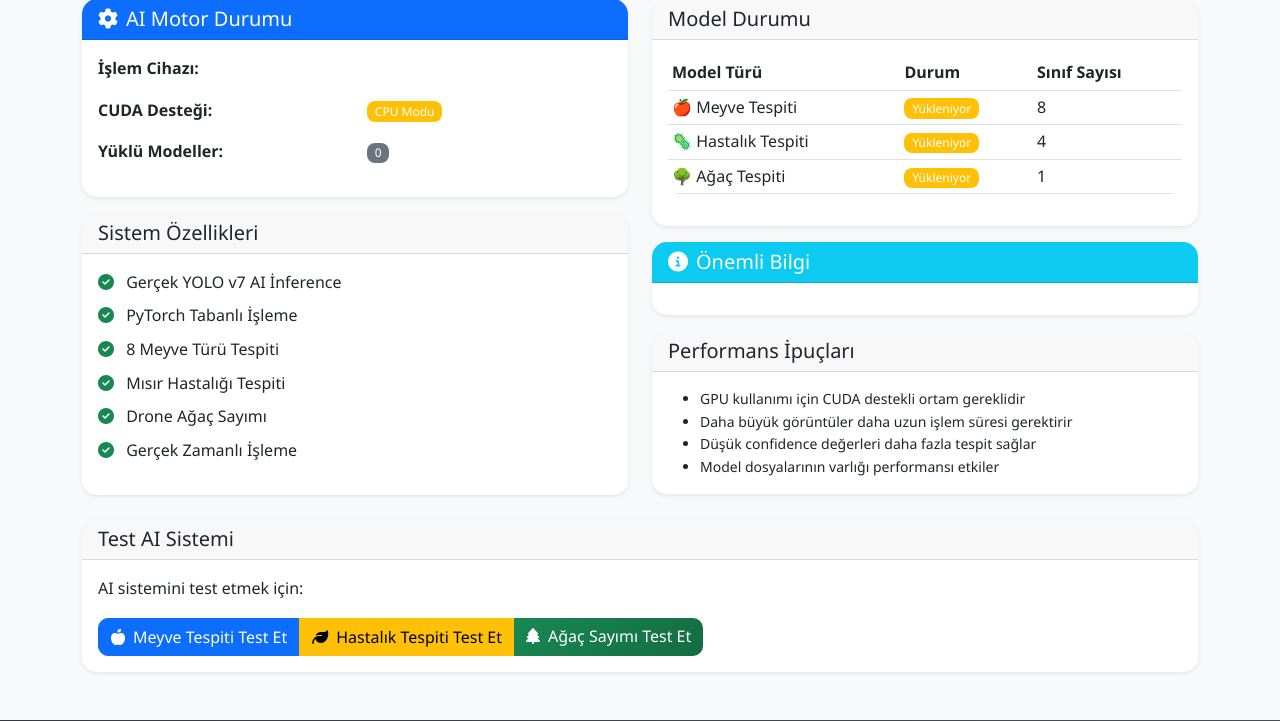
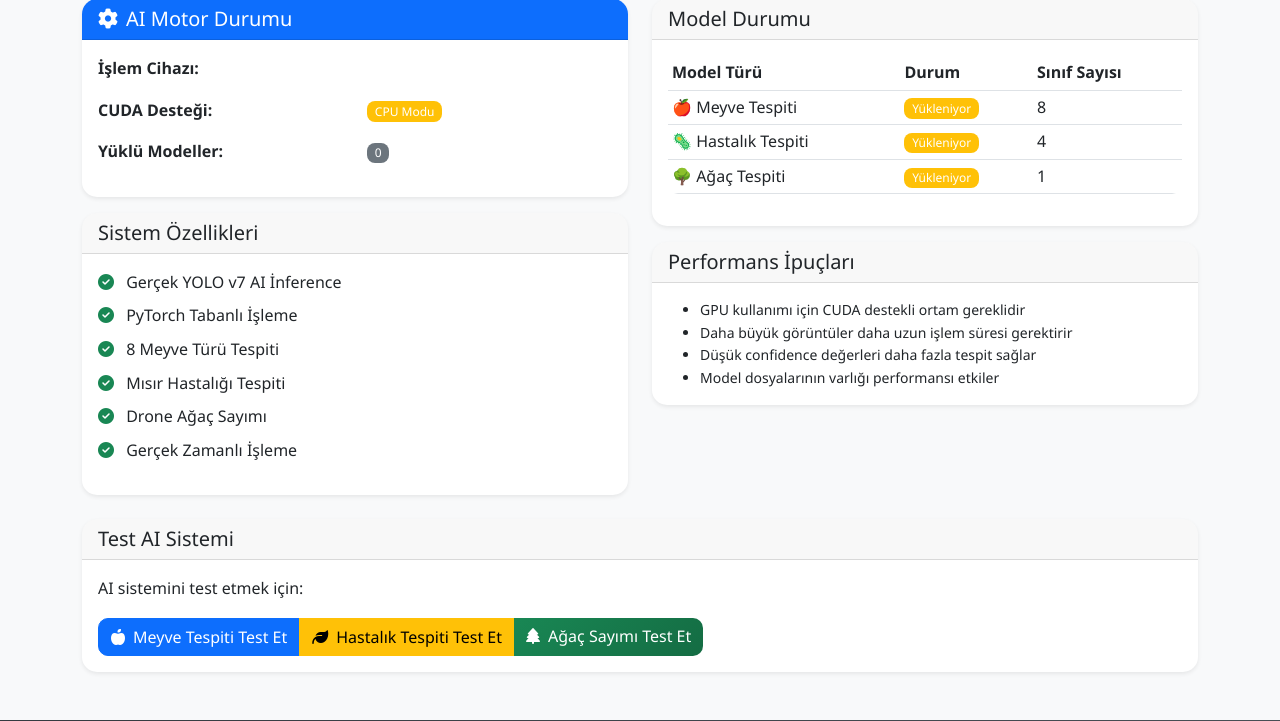
Before and after one commit to ChronoCoders/farmvision, a Python web app: template templates/ai_system_status.html in a window 1280 px wide. Shown: the part 241-962 px from the top of the page. Run offline with Jinja, Linux system fonts and the light colour scheme; the template is opened without the code that fills it, so the values that code supplies are empty.

Commit message:
Remove a notification about the real AI system being active
Removes the alert message in ai_system_status.html informing users about the YOLO v7 AI model usage.

Replit-Commit-Author: Agent
Replit-Commit-Session-Id: b8263b5b-9d48-49b5-832d-9d10e62f8b13
Replit-Commit-Screenshot-Url: https://storage.googleapis.com/screenshot-production-us-central1/5841fd48-a934-4024-b757-f381fab38cbd/c8573363-ba03-480c-81be-687d4fd3f9cb.jpg

```diff
--- a/templates/ai_system_status.html
+++ b/templates/ai_system_status.html
@@ -155,23 +155,7 @@
             </div>
         </div>
 
-        <div class="card mt-3">
-            <div class="card-header bg-info text-white">
-                <h5 class="mb-0">
-                    <i class="fas fa-info-circle me-2"></i>Önemli Bilgi
-                </h5>
-            </div>
-            <div class="card-body">
-                <div class="alert alert-info mb-0">
-                    <h6 class="alert-heading">Gerçek AI Sistemi Aktif</h6>
-                    <p class="mb-0">
-                        Sistem artık tamamen gerçek YOLO v7 AI modelleri kullanıyor.
-                        Simülasyon veya sahte veri yok - sadece otantik AI sonuçları.
-                        Model dosyaları mevcut değilse boş sonuçlar döner.
-                    </p>
-                </div>
-            </div>
-        </div>
+
 
         <div class="card mt-3">
             <div class="card-header">
```
Also changed, not shown: attached_assets/image_1752271894359.png (added).
